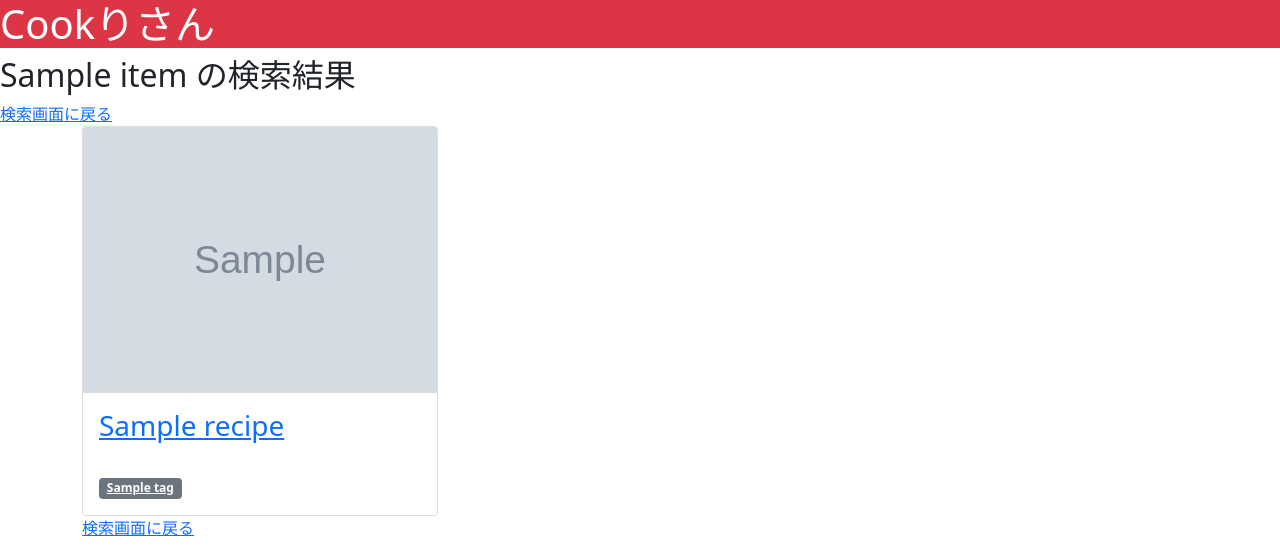
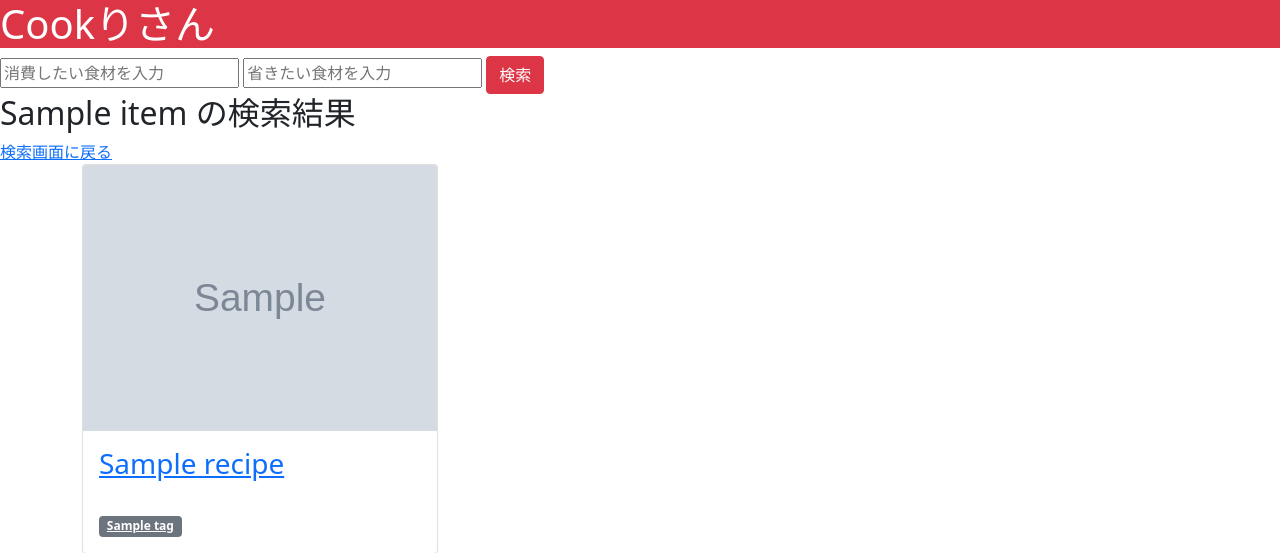
Before and after one commit to enpitut2022/cookri-san, a FastAPI app: template templates/result.html in a window 1280 px wide. Shown: the top 553 px of the page. Run offline with FastAPI, Linux system fonts and the light colour scheme; the template is opened without the code that fills it: most values are stand-ins (such as "Sample title", 1, 10 or a date in 2020); grey boxes marked "Sample" are stand-in pictures.

Commit message:
not検索に必要なUIをresultぺーじに追加しました

```diff
--- a/requirements.txt
+++ b/requirements.txt
@@ -1,2 +1,3 @@
 fastapi == 0.85.1
 jinja2 == 3.1.2
+neologdn ==  0.5.1
--- a/templates/result.html
+++ b/templates/result.html
@@ -35,6 +35,12 @@
     <body>
         <h1 class="bg-danger"><a href="/" class="text-decoration-none text-white">Cookりさん</a></h1>
         {% if recipe | length > 0 %}
+
+        <form action="/result" method="GET">
+            <input type="text" name="ing" placeholder="消費したい食材を入力">
+            <input type="text" name="not" placeholder="省きたい食材を入力">
+            <button type="submit" class="btn btn-danger">検索</button>
+        </form>
             <h2>
             {% for item in ing %}
             {{item}}
```
